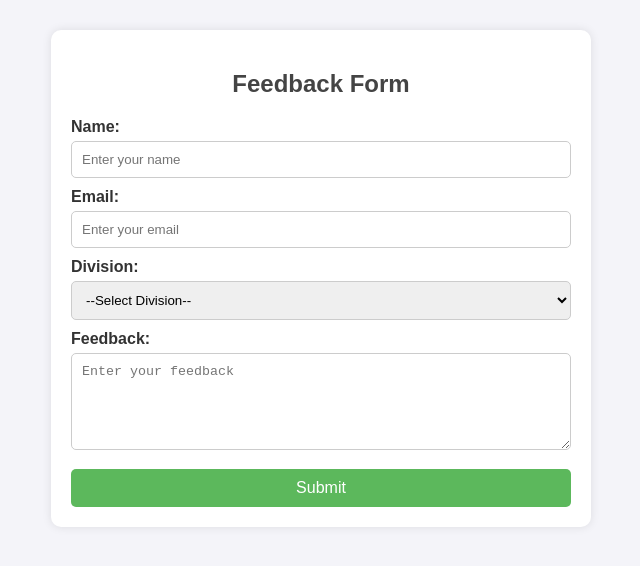
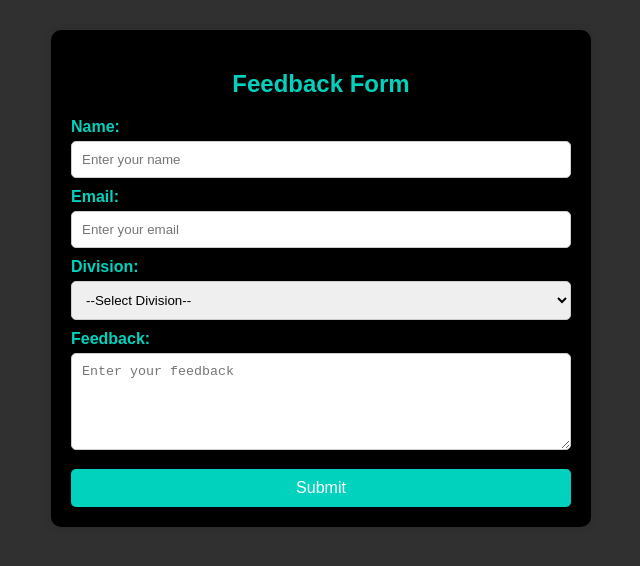
Before and after one commit to ItsJESH/JSAssignment, a plain HTML site: page fb.html in a window 1280 px wide. Shown: the whole page, without its empty margins (319-959 px from the left). Drawn offline with Linux system fonts and the light colour scheme.

Commit message:
Assignmnet 4 v2

```diff
--- a/fb.html
+++ b/fb.html
@@ -9,20 +9,20 @@
       font-family: Arial, sans-serif;
       margin: 0;
       padding: 0;
-      background-color: #f4f4f9;
-      color: #333;
+      background-color: #303030;
+      color: #00d2be;
     }
     .form-container {
       max-width: 500px;
       margin: 30px auto;
-      background: #fff;
+      background: #000000;
       padding: 20px;
       box-shadow: 0 0 10px rgba(0, 0, 0, 0.1);
       border-radius: 10px;
     }
     h2 {
       text-align: center;
-      color: #444;
+      color: #00d2be;
     }
     label {
       display: block;
@@ -39,14 +39,14 @@
     }
     button {
       margin-top: 15px;
-      background-color: #5cb85c;
+      background-color: #00d2be;
       color: #fff;
       border: none;
       cursor: pointer;
       font-size: 16px;
     }
     button:hover {
-      background-color: #4cae4c;
+      background-color: #23c5b4;
     }
   </style>
 </head>
```
